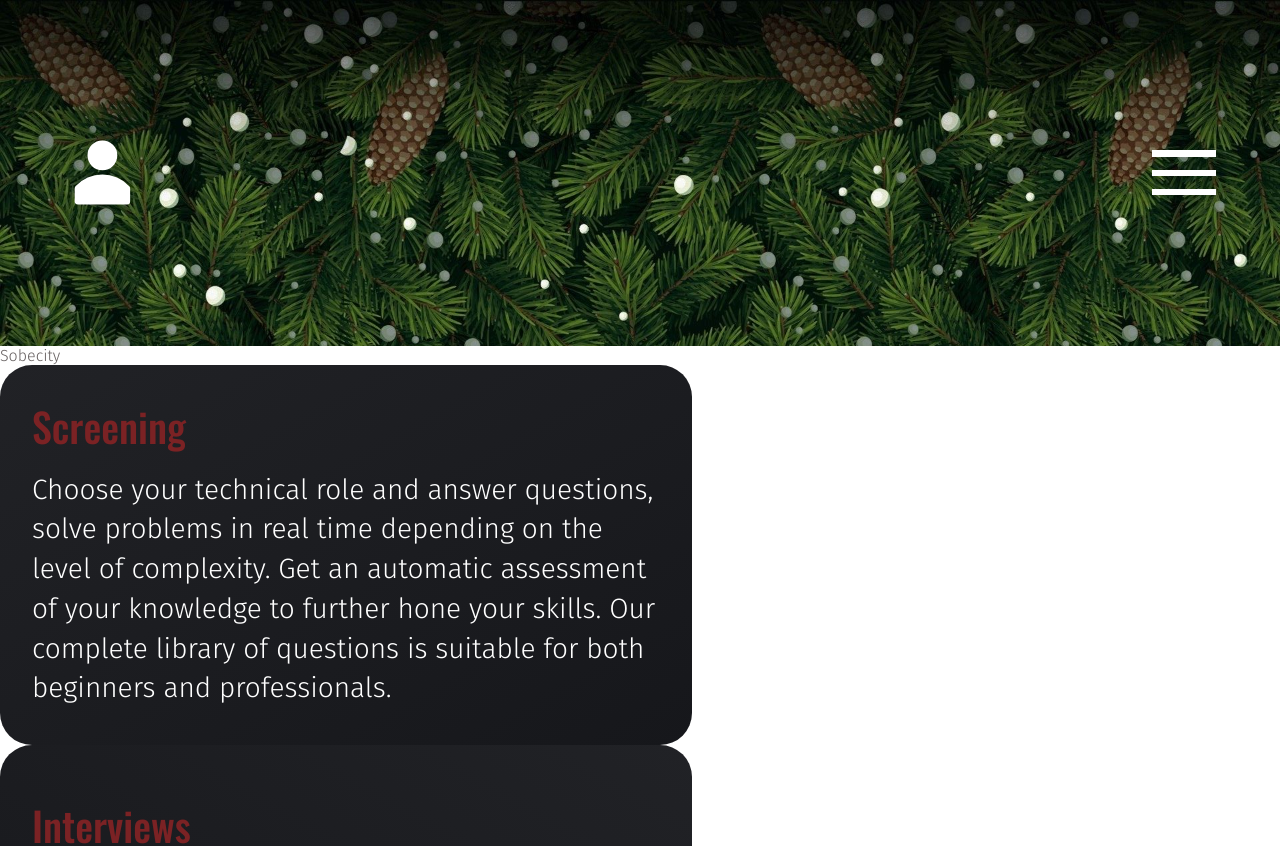
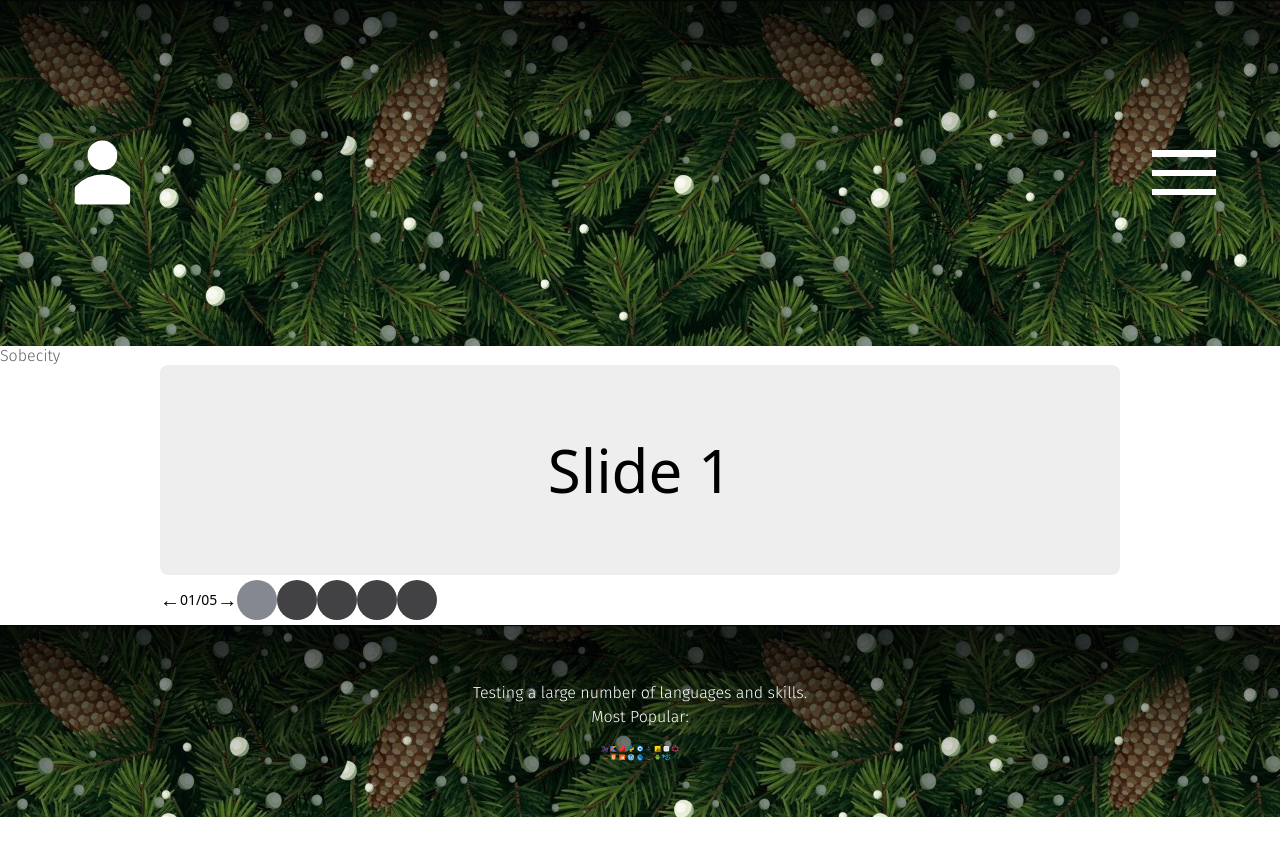
Before and after one commit to vorobeybird/Sobesity-UI, a React (Create React App) app: page / in a window 1280 px wide. Shown: the top 846 px of the page. After the commit the page ends 817 px from the top, so only its background shows below. Built offline with nearby package versions, Linux system fonts and the light colour scheme.

Commit message:
test commit

```diff
--- a/package.json
+++ b/package.json
@@ -10,10 +10,14 @@
     "@types/react": "^18.0.21",
     "@types/react-dom": "^18.0.6",
     "axios": "^1.1.3",
+    "classnames": "^2.3.2",
+    "prop-types": "^15.8.1",
     "react": "^18.2.0",
     "react-dom": "^18.2.0",
     "react-scripts": "5.0.1",
+    "react-swipeable": "^7.0.0",
     "typescript": "^4.8.4",
+    "uuid": "^9.0.0",
     "web-vitals": "^2.1.4"
   },
   "scripts": {
--- a/src/App.tsx
+++ b/src/App.tsx
@@ -1,5 +1,6 @@
-import InfoCards from 'components/ui/info-cards';
+// import InfoCards from 'components/ui/info-cards';
 import { Footer } from 'layouts/footer/Footer';
+import Carousel from 'components/carousel';
 import Header from './layouts/Header';
 
 function App() {
@@ -7,7 +8,27 @@ function App() {
     <div>
       <Header isLoggedIn />
       <h1 className="body-4">Sobecity</h1>
-      <InfoCards />
+      <div className="flex flex-col align-middle justify-center">
+        <Carousel interval={0} transitionTime={300}>
+          <div className="text-container">
+            <h1>Slide 1</h1>
+          </div>
+          <div className="text-container">
+            <h1>Slide 2</h1>
+          </div>
+          <div className="text-container">
+            <h1>Slide 3</h1>
+          </div>
+          <div className="text-container">
+            <h1>Slide 4</h1>
+          </div>
+          <div className="text-container">
+            <h1>Slide 5</h1>
+          </div>
+        </Carousel>
+      </div>
+
+      {/* <InfoCards /> */}
       <Footer />
     </div>
   );
--- /dev/null
+++ b/src/components/carousel/carousel.tsx
@@ -0,0 +1,111 @@
+/* eslint-disable jsx-a11y/click-events-have-key-events */
+/* eslint-disable jsx-a11y/no-static-element-interactions */
+import classnames from 'classnames';
+import React from 'react';
+import PropTypes, { number, bool } from 'prop-types';
+
+import { useCarousel } from './use-carousel';
+import { CarouselProp } from './carousel.types';
+
+const Carousel = ({
+  children,
+  interval,
+  transitionTime,
+  hasControls = true,
+}: CarouselProp) => {
+  const slides = React.Children.toArray(children);
+  const { length } = slides;
+  console.log('rerender Carousel');
+  const [active, setActive, handlers, style] = useCarousel(
+    length,
+    interval,
+    transitionTime,
+  );
+
+  const handleSetActive = (index: number) => () => {
+    setActive(index);
+  };
+
+  return (
+    <div className="w-3/4 mx-auto">
+      <div className="relative w-full overflow-hidden cursor-grab backface-hidden rounded-lg active:cursor-grabbing ">
+        <div
+          className={classnames(
+            'relative flex flex-nowrap overflow-hidden backface-hidden',
+          )}
+          style={style}
+          {...handlers}
+        >
+          <div className="w-full">{slides[length - 1]}</div>
+          {slides.map((slide, index) => (
+            <div
+              className={classnames('w-full', {
+                active: active === index,
+              })}
+              // eslint-disable-next-line react/no-array-index-key
+              key={index}
+            >
+              {slide}
+            </div>
+          ))}
+          {/* Clone Ahead */}
+          <div className="w-full">{slides[0]}</div>
+        </div>
+      </div>
+
+      {hasControls && (
+        <div className="carousel-arrows">
+          <div
+            className="carousel-arrows__arrow carousel-arrows__left"
+            onClick={handleSetActive((active - 1 + length) % length)}
+          >
+            <span>&larr;</span>
+          </div>
+          <span className="carousel-arrows__counter">{`0${
+            active + 1
+          }/0${length}`}</span>
+          <div
+            className="carousel-arrows__arrow carousel-arrows__right"
+            onClick={handleSetActive((active + 1) % length)}
+          >
+            <span>&rarr;</span>
+          </div>
+          <div>
+            <div>
+              <div className="flex justify-center">
+                {slides.map((_, index) => (
+                  <div
+                    className={classnames(
+                      'bg-secondary-dark',
+                      'rounded-full inline-block w-10 h-10 cursor-pointer',
+                      {
+                        'bg-secondary-light': active === index,
+                      },
+                    )}
+                    onClick={handleSetActive(index)}
+                  />
+                ))}
+              </div>
+            </div>
+          </div>
+        </div>
+      )}
+    </div>
+  );
+};
+
+Carousel.propTypes = {
+  children: PropTypes.element,
+  interval: number,
+  transitionTime: number,
+  hasControls: bool,
+};
+
+Carousel.defaultProps = {
+  children: null,
+  interval: 15000,
+  transitionTime: 500,
+  hasControls: true,
+};
+
+export default Carousel;
--- /dev/null
+++ b/src/components/carousel/index.tsx
@@ -0,0 +1,3 @@
+import Carousel from './carousel';
+
+export default Carousel;
--- /dev/null
+++ b/src/components/carousel/use-carousel.ts
@@ -0,0 +1,162 @@
+import { useReducer, useEffect } from 'react';
+import { useSwipeable } from 'react-swipeable';
+import { ICarouselState, ICarouselAction } from './carousel.types';
+
+/*
+  useCarousel Hook
+  */
+function previous(length: number, current: number) {
+  return (current - 1 + length) % length;
+}
+
+function next(length: number, current: number) {
+  return (current + 1) % length;
+}
+
+function threshold(target: Element) {
+  const width = target.clientWidth;
+  return width / 10;
+}
+
+const initialCarouselState: ICarouselState = {
+  offset: 0,
+  desired: 0,
+  active: 0,
+};
+
+function carouselReducer(
+  state: ICarouselState,
+  action: ICarouselAction,
+): ICarouselState {
+  switch (action.type) {
+    case 'jump':
+      return {
+        ...state,
+        desired: action.desired,
+        type: action.type,
+      };
+    case 'next':
+      return {
+        ...state,
+        desired: next(action.length, state.active),
+        type: action.type,
+      };
+    case 'prev':
+      return {
+        ...state,
+        desired: previous(action.length, state.active),
+        type: action.type,
+      };
+    case 'done':
+      return {
+        ...state,
+        offset: 0,
+        active: state.desired,
+        type: action.type,
+      };
+    case 'drag':
+      return {
+        ...state,
+        offset: action.offset,
+        type: action.type,
+      };
+    default:
+      return state;
+  }
+}
+
+function swiped(e: any, dispatch: any, length: number, direction: number) {
+  const t = threshold(e.event.target);
+  const d = direction * -e.deltaX;
+
+  if (d >= t) {
+    dispatch({
+      type: direction > 0 ? 'next' : 'prev',
+      length,
+    });
+  } else {
+    dispatch({
+      type: 'drag',
+      offset: 0,
+    });
+  }
+}
+
+export function useCarousel(
+  length: number,
+  interval = 15000,
+  transitionTime = 300,
+) {
+  const [state, dispatch] = useReducer(carouselReducer, initialCarouselState);
+
+  const elastic = `transform ${transitionTime}ms cubic-bezier(0.68, 0, 0.265, 1.55)`;
+  const smooth = `transform ${transitionTime}ms ease-out`;
+  const lengthWithClones = length + 2;
+
+  const handlers = useSwipeable({
+    onSwiping(e) {
+      dispatch({
+        type: 'drag',
+        offset: e.deltaX,
+      });
+    },
+    onSwipedLeft(e) {
+      swiped(e, dispatch, length, 1);
+    },
+    onSwipedRight(e) {
+      swiped(e, dispatch, length, -1);
+    },
+    trackMouse: true,
+    trackTouch: true,
+  });
+
+  // eslint-disable-next-line consistent-return
+  // useEffect(() => {
+  //   if (interval) {
+  //     const id = setTimeout(() => dispatch({ type: 'next', length }), interval);
+  //     return () => clearTimeout(id);
+  //   }
+  // }, [state.offset, state.active, interval]);
+
+  useEffect(() => {
+    const id = setTimeout(() => dispatch({ type: 'done' }), transitionTime);
+    return () => clearTimeout(id);
+  }, [state.desired]);
+
+  const style = {
+    transform: 'translateX(0)',
+    width: `${100 * lengthWithClones}%`,
+    left: `-${(state.active + 1) * 100}%`,
+    transition: smooth,
+  };
+
+  const slideDistance = Math.abs(state.active - state.desired);
+  const desiredDirectionOnSwipe = Math.sign(state.offset || 0);
+
+  const direction =
+    (slideDistance > length / 2 ? 1 : -1) *
+    Math.sign(state.desired - state.active);
+
+  const shift =
+    (100 * (desiredDirectionOnSwipe || direction)) / lengthWithClones;
+
+  if (state.desired !== state.active) {
+    style.transition = smooth;
+    style.transform = `translateX(${shift}%)`;
+  } else if (state.type === 'drag') {
+    if (state.offset !== 0) {
+      style.transform = `translateX(${state.offset}px)`;
+    } else {
+      style.transition = elastic;
+    }
+  }
+
+  const returnType: Array<any> = [
+    state.active,
+    (n: number) => dispatch({ type: 'jump', desired: n }),
+    handlers,
+    style,
+  ];
+
+  return returnType;
+}
--- /dev/null
+++ b/src/hooks/useViewportCheck.ts
@@ -0,0 +1,25 @@
+import { useState, useMemo, useEffect, RefObject } from 'react';
+
+export const useViewportCheck = (ref: RefObject<Element>) => {
+  const [isIntersecting, setIsIntersecting] = useState(false);
+
+  const observer = useMemo(
+    () =>
+      new IntersectionObserver(([entry]) =>
+        setIsIntersecting(entry.isIntersecting),
+      ),
+    [],
+  );
+
+  useEffect(() => {
+    if (ref.current) {
+      observer.observe(ref.current);
+    }
+
+    return () => {
+      observer.disconnect();
+    };
+  }, [ref, observer]);
+
+  return isIntersecting;
+};
--- a/src/index.css
+++ b/src/index.css
@@ -6,3 +6,39 @@
 @tailwind base;
 @tailwind components;
 @tailwind utilities;
+
+
+.carousel-arrows {
+    display: flex;
+    justify-content: space-between;
+    align-items: center;
+    color: black;
+    position: relative;
+    display: inline-flex;
+    width: 90px;
+    height: 50px;
+}
+.carousel-arrows__arrow {
+    font-size: 20px;
+    padding: 20px 0;
+    cursor: pointer;
+}
+.carousel-arrows__arrow:hover {
+    opacity: 0.5;
+}
+.carousel-arrows__counter {
+    font-size: 14px;
+}
+.text-container {
+    background-color: #eee;
+    padding: 60px;
+}
+.text-container h1 {
+    font-size: 60px;
+    text-align: center;
+}
+.image-container img {
+    width: 100%;
+    height: 40vw;
+    object-fit: cover;
+}
--- a/tailwind.config.js
+++ b/tailwind.config.js
@@ -51,7 +51,7 @@ module.exports = {
     },
   },
   plugins: [
-    plugin(function ({ addComponents, theme }) {
+    plugin(function ({ addComponents, addUtilities, theme }) {
       const typography = {
         '.h1': {
           fontSize: '1.5rem',
@@ -198,7 +198,22 @@ module.exports = {
           },
         },
       };
+      const utilities = {
+        '.backface-visible': {
+          'backface-visibility': 'visible',
+          '-moz-backface-visibility': 'visible',
+          '-webkit-backface-visibility': 'visible',
+          '-ms-backface-visibility': 'visible'
+        },
+        '.backface-hidden': {
+          'backface-visibility': 'hidden',
+          '-moz-backface-visibility': 'hidden',
+          '-webkit-backface-visibility': 'hidden',
+          '-ms-backface-visibility': 'hidden'
+        }
+      }
       addComponents(typography);
+      addUtilities(utilities);
     }),
   ],
 };
```
Also changed, not shown: src/components/carousel/carousel.types.ts (added, +21 -0 lines), .eslintrc.json, 1 other file (tests, documents, lock files or other folders).
